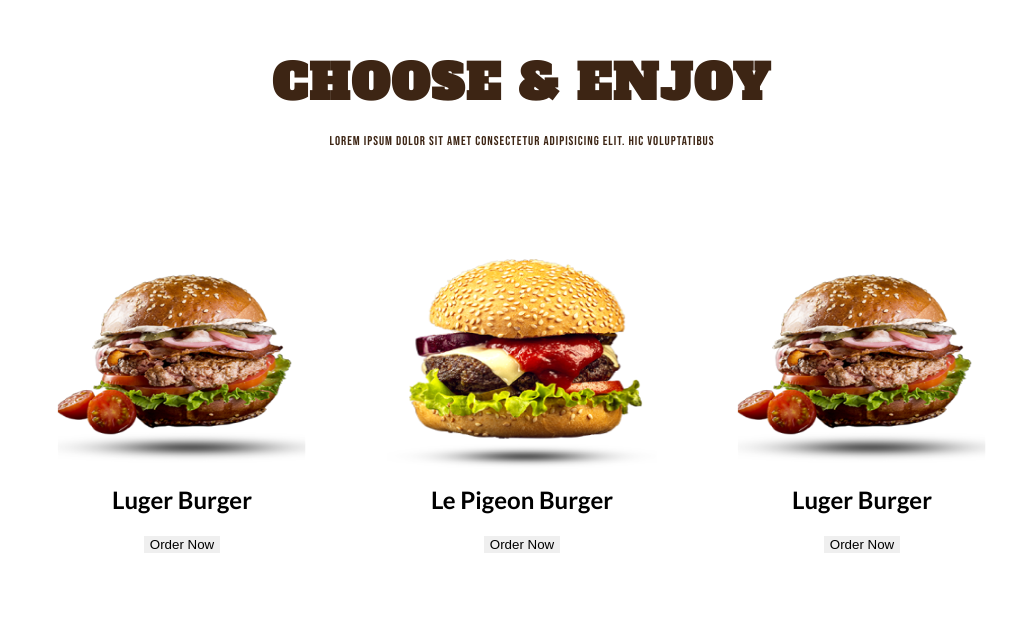
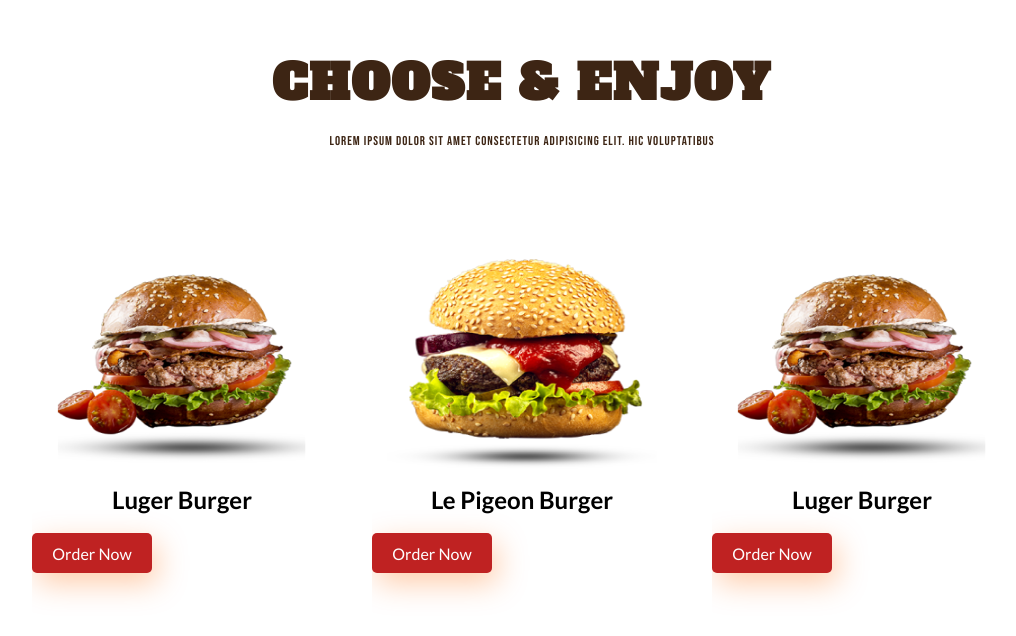
Before and after one commit to mkandanmk7/React-Restaurant-Application., a React (Create React App) app: page / in a window 1280 px wide. Shown: the part 930-1566 px from the top of the page, without its empty margins (118-1134 px from the left). Built offline with nearby package versions, Linux system fonts and the light colour scheme.

Commit message:
products

```diff
--- a/src/App.css
+++ b/src/App.css
@@ -198,3 +198,26 @@ nav .menu-btn,
 .a-box:hover {
   box-shadow: 2px 2px 12px rgba(184, 98, 0, 0.445);
 }
+a-b-text h2 {
+  color: #3d2514;
+}
+.productbox-button {
+  width: 120px;
+  height: 40px;
+  display: flex;
+  justify-content: center;
+  align-items: center;
+  font-size: 1rem;
+  font-family: "Lato";
+  background-color: #bf2222;
+  box-shadow: 5px 10px 30px rgba(255, 103, 2, 0.336);
+  border-radius: 5px;
+  color: #ffffff;
+  cursor: pointer;
+}
+.productbox-button:hover {
+  background-color: transparent;
+  transition: all ease 0.5s;
+  color: #3d2514;
+  border: 2px solid #3d2514;
+}
```
